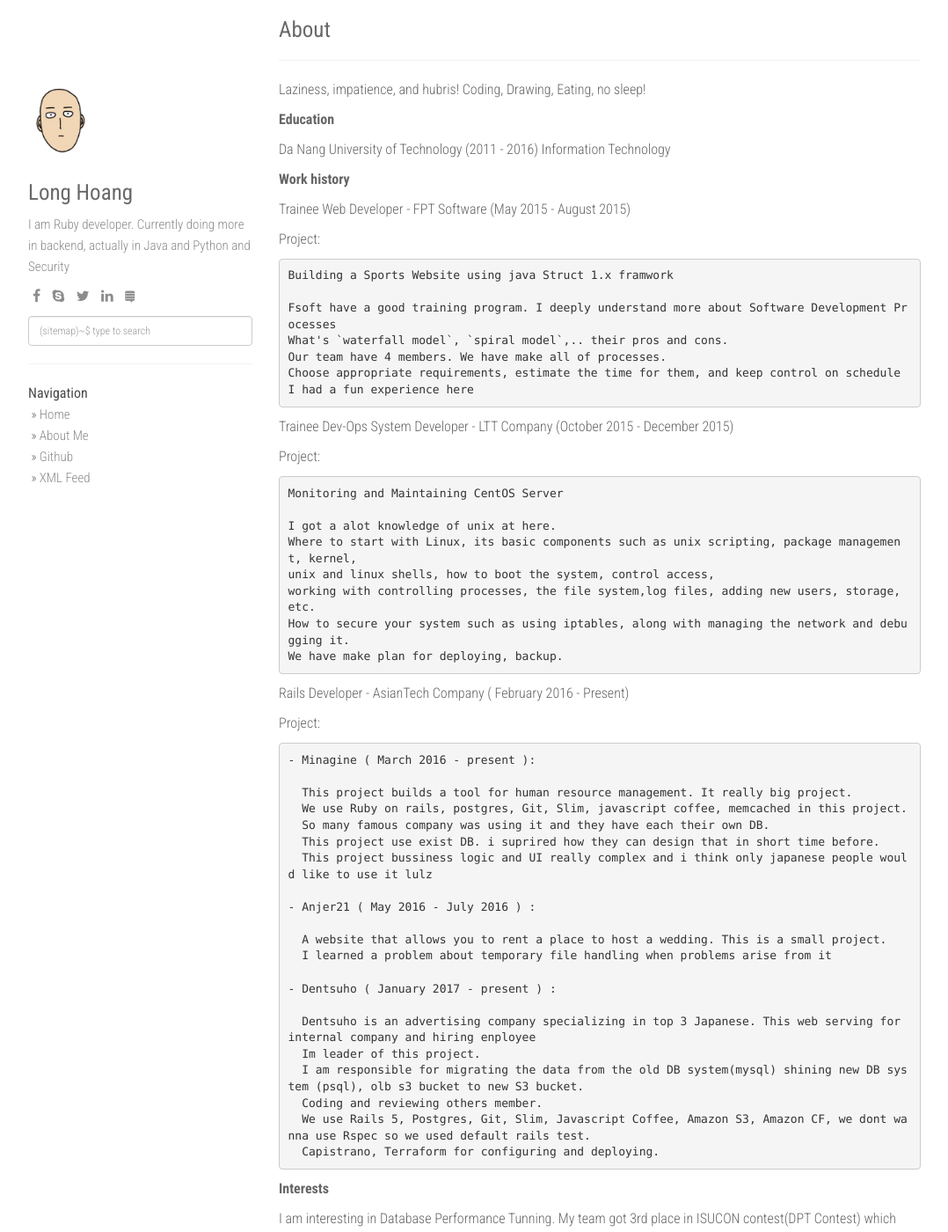
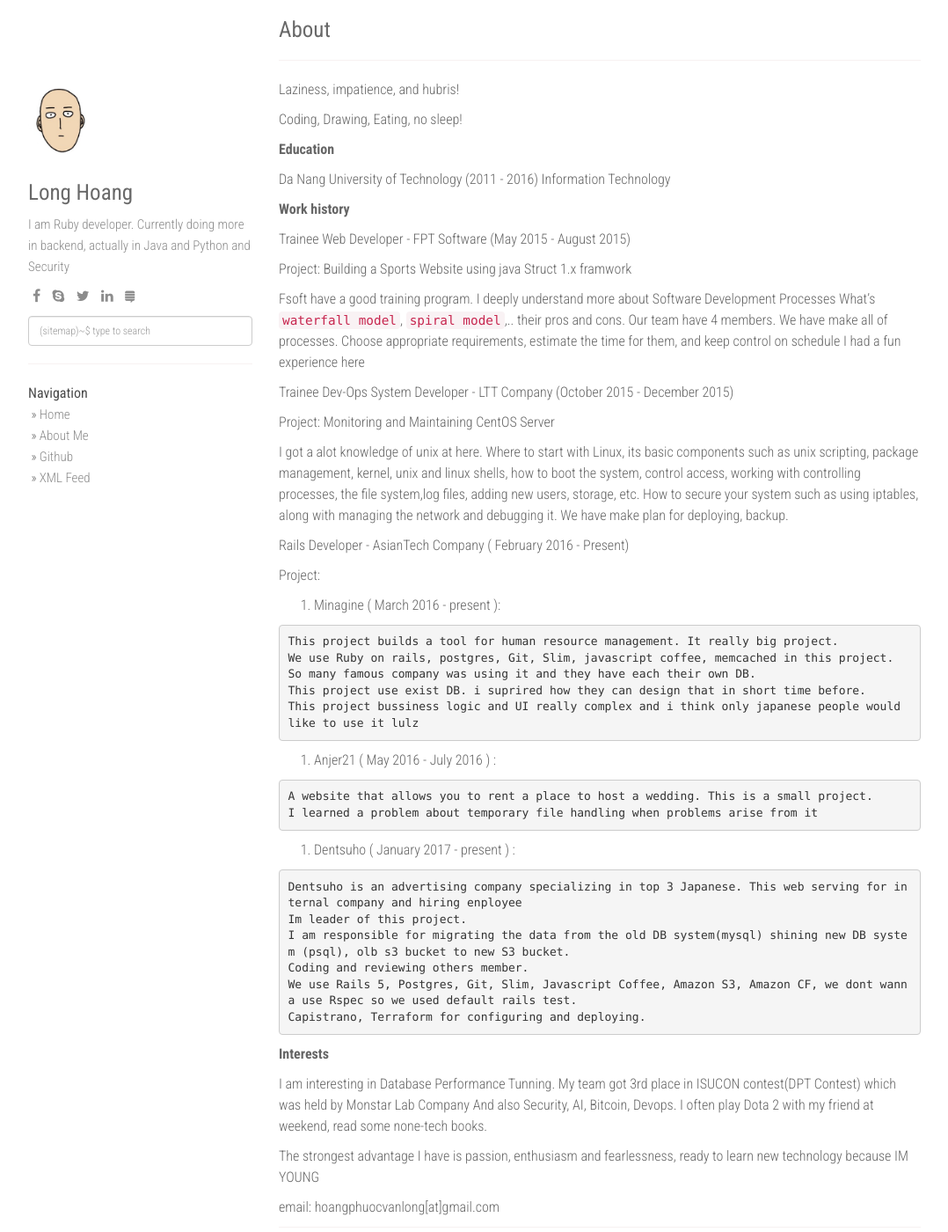
Before and after one commit to SFzxc/SFzxc.github.io, a Jekyll site: the page built from about.md, in a window 1280 px wide and 1400 px high. Shown: the whole window at 88% size, without its empty margins (53-1131 px from the left). Built offline with Jekyll 4.4.1, drawn with Linux system fonts in a browser that asks for light colours; nearby versions of some CDN libraries; grey boxes are pictures that could not be loaded.

Commit message:
fix about

```diff
--- a/about.md
+++ b/about.md
@@ -5,6 +5,7 @@ permalink: /about/
 ---
 
 Laziness, impatience, and hubris!
+
 Coding, Drawing, Eating, no sleep!
 
 
@@ -17,58 +18,56 @@ Information Technology
 
 Trainee Web Developer - FPT Software (May 2015 - August 2015)
 
-  Project:
+  Project: Building a Sports Website using java Struct 1.x framwork
 
-    Building a Sports Website using java Struct 1.x framwork
-
-    Fsoft have a good training program. I deeply understand more about Software Development Processes
-    What's `waterfall model`, `spiral model`,.. their pros and cons.
-    Our team have 4 members. We have make all of processes.
-    Choose appropriate requirements, estimate the time for them, and keep control on schedule
-    I had a fun experience here
+  Fsoft have a good training program. I deeply understand more about Software Development Processes
+  What's `waterfall model`, `spiral model`,.. their pros and cons.
+  Our team have 4 members. We have make all of processes.
+  Choose appropriate requirements, estimate the time for them, and keep control on schedule
+  I had a fun experience here
 
 Trainee Dev-Ops System Developer - LTT Company (October 2015  - December 2015)
 
-  Project:
+  Project: Monitoring and Maintaining CentOS Server
 
-    Monitoring and Maintaining CentOS Server
-
-    I got a alot knowledge of unix at here.
-    Where to start with Linux, its basic components such as unix scripting, package management, kernel,
-    unix and linux shells, how to boot the system, control access,
-    working with controlling processes, the file system,log files, adding new users, storage, etc.
-    How to secure your system such as using iptables, along with managing the network and debugging it.
-    We have make plan for deploying, backup.
+  I got a alot knowledge of unix at here.
+  Where to start with Linux, its basic components such as unix scripting, package management, kernel,
+  unix and linux shells, how to boot the system, control access,
+  working with controlling processes, the file system,log files, adding new users, storage, etc.
+  How to secure your system such as using iptables, along with managing the network and debugging it.
+  We have make plan for deploying, backup.
 
 Rails Developer - AsianTech Company ( February 2016 - Present)
 
   Project:
 
-    - Minagine ( March 2016 - present ):
+  1. Minagine ( March 2016 - present ):
 
-      This project builds a tool for human resource management. It really big project.
-      We use Ruby on rails, postgres, Git, Slim, javascript coffee, memcached in this project.
-      So many famous company was using it and they have each their own DB.
-      This project use exist DB. i suprired how they can design that in short time before.
-      This project bussiness logic and UI really complex and i think only japanese people would like to use it lulz
+    This project builds a tool for human resource management. It really big project.
+    We use Ruby on rails, postgres, Git, Slim, javascript coffee, memcached in this project.
+    So many famous company was using it and they have each their own DB.
+    This project use exist DB. i suprired how they can design that in short time before.
+    This project bussiness logic and UI really complex and i think only japanese people would like to use it lulz
 
-    - Anjer21 ( May 2016 - July 2016 ) :
+  1. Anjer21 ( May 2016 - July 2016 ) :
 
-      A website that allows you to rent a place to host a wedding. This is a small project.
-      I learned a problem about temporary file handling when problems arise from it
+    A website that allows you to rent a place to host a wedding. This is a small project.
+    I learned a problem about temporary file handling when problems arise from it
 
-    - Dentsuho ( January 2017 - present ) :
+  1. Dentsuho ( January 2017 - present ) :
 
-      Dentsuho is an advertising company specializing in top 3 Japanese. This web serving for internal company and hiring enployee
-      Im leader of this project.
-      I am responsible for migrating the data from the old DB system(mysql) shining new DB system (psql), olb s3 bucket to new S3 bucket.
-      Coding and reviewing others member.
-      We use Rails 5, Postgres, Git, Slim, Javascript Coffee, Amazon S3, Amazon CF, we dont wanna use Rspec so we used default rails test.
-      Capistrano, Terraform for configuring and deploying.
+    Dentsuho is an advertising company specializing in top 3 Japanese. This web serving for internal company and hiring enployee
+    Im leader of this project.
+    I am responsible for migrating the data from the old DB system(mysql) shining new DB system (psql), olb s3 bucket to new S3 bucket.
+    Coding and reviewing others member.
+    We use Rails 5, Postgres, Git, Slim, Javascript Coffee, Amazon S3, Amazon CF, we dont wanna use Rspec so we used default rails test.
+    Capistrano, Terraform for configuring and deploying.
 
 **Interests**
 
 I am interesting in Database Performance Tunning. My team got 3rd place in ISUCON contest(DPT Contest) which was held by Monstar Lab Company
 And also Security, AI, Bitcoin, Devops. I often play Dota 2 with my friend at weekend, read some none-tech books.
 
+The strongest advantage I have is passion, enthusiasm and fearlessness, ready to learn new technology because IM YOUNG
+
 email: hoangphuocvanlong[at]gmail.com
```
